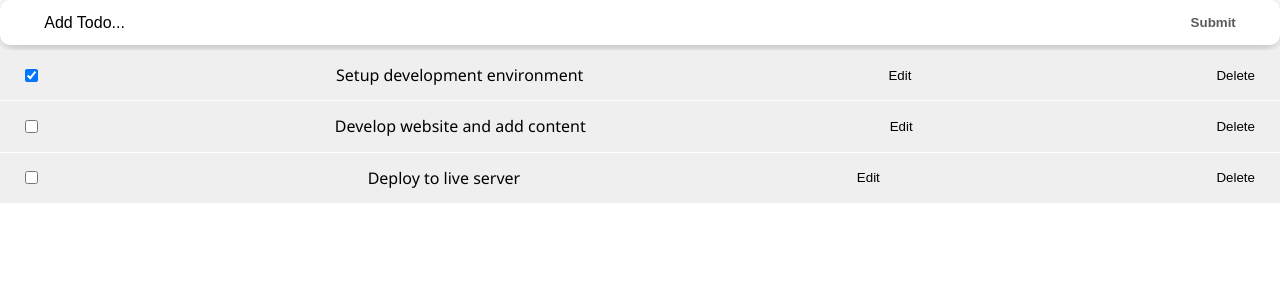
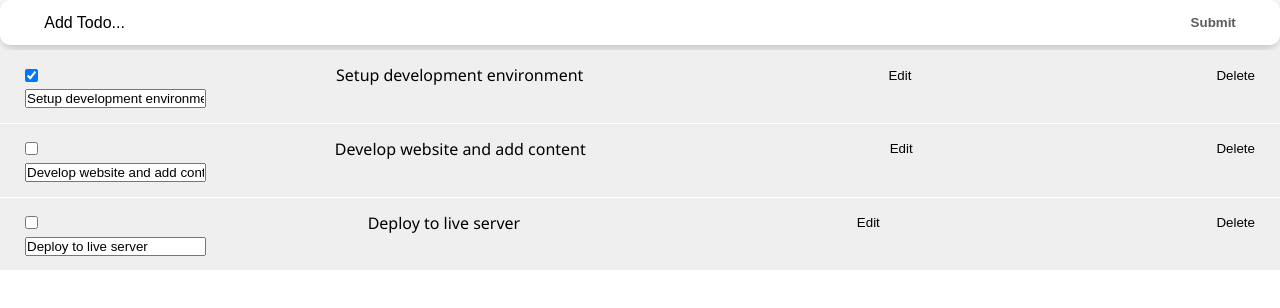
Before and after one commit to Donmark2k/react-todo-app, a React (Create React App) app: page / in a window 1280 px wide. Shown: the top 308 px of the page. Built offline with nearby package versions, Linux system fonts and the light colour scheme.

Commit message:
Add edit function

```diff
--- a/src/components/TodoItem.js
+++ b/src/components/TodoItem.js
@@ -1,7 +1,12 @@
 import styles from '../styles/TodoItem.module.css';
+import { useState } from 'react';
 
 const TodoItem = ({ itemProp, handleChange, delTodo }) => {
+    const [editing, setEditing] = useState(false);
 
+    const handleEditing = () => {
+        setEditing(true);
+      };
     return (
         <li className={styles.item}>
               <div className={styles.content}>
@@ -12,11 +17,16 @@ const TodoItem = ({ itemProp, handleChange, delTodo }) => {
           onChange={() => handleChange(itemProp.id)}
 
         />
-                <button>Edit</button>
+        <button onClick={handleEditing}>Edit</button>
 
       <button onClick={() => delTodo(itemProp.id)}>Delete</button>
         {itemProp.title}
         </div>
+        <input
+      type="text"
+      value={itemProp.title}
+      className={styles.textInput}
+    />
       </li>
     );
   };
```
